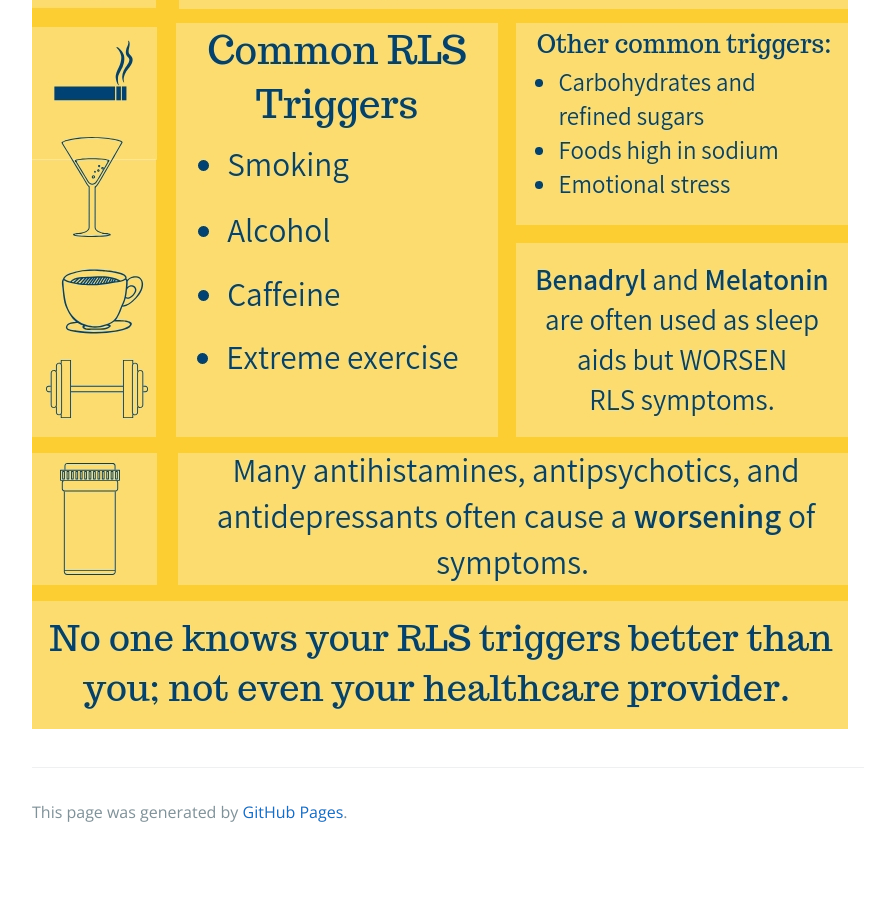
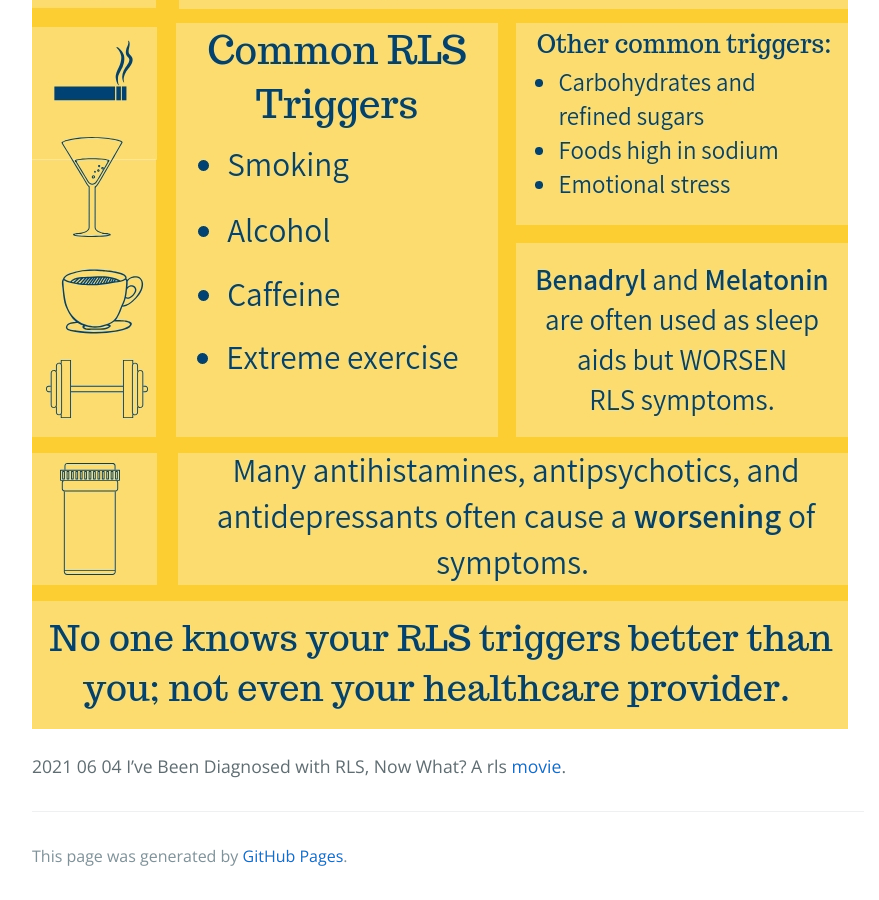
Before and after one commit to coderzendo/coderzendo.github.io, a Jekyll site: the page built from _posts/2023-01-27-rls-basics.markdown, in a window 1280 px wide and 900 px high, scrolled down 864 px. Shown: the whole window, without its empty margins (192-1071 px from the left). Built offline with Jekyll 4.4.1, drawn with Linux system fonts in a browser that asks for light colours; comment, search, counter and statistics services are not loaded; before the commit the page ends 1720 px from its top, so only the background shows below that.

Commit message:
add rls movie link

```diff
--- a/_posts/2023-01-27-rls-basics.markdown
+++ b/_posts/2023-01-27-rls-basics.markdown
@@ -8,3 +8,5 @@
 RLS has some triggers.
 
 ![RLS triggers](/assets/images/rls/rls-triggers.jpg)
+
+2021 06 04 I've Been Diagnosed with RLS, Now What? A rls [movie](https://youtu.be/cyd3y4vvKSI).
```
